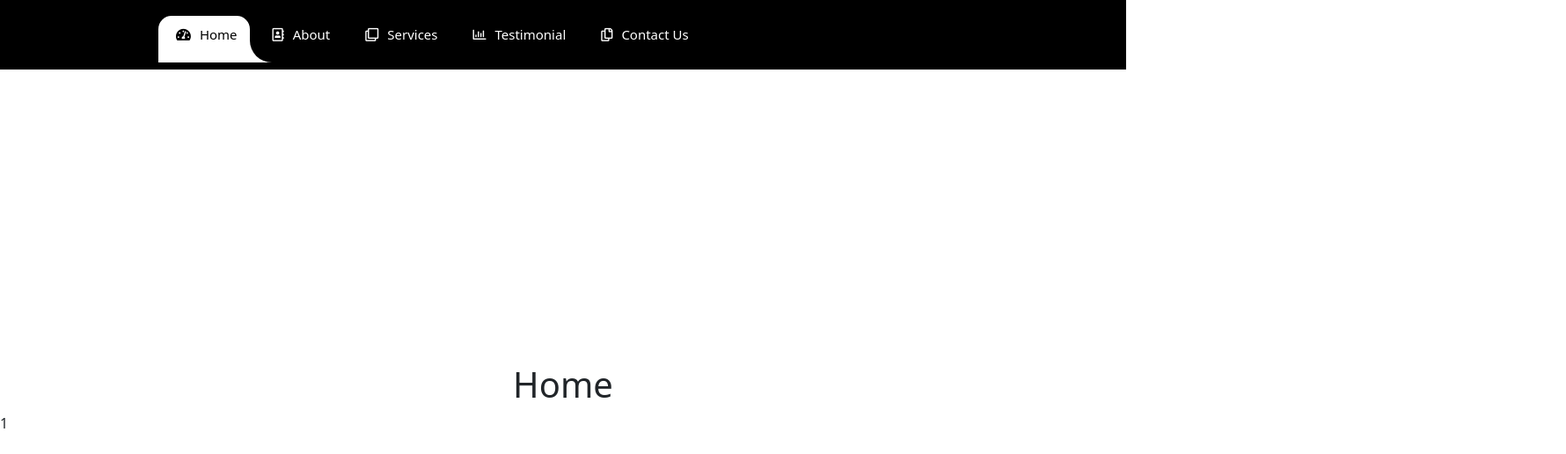
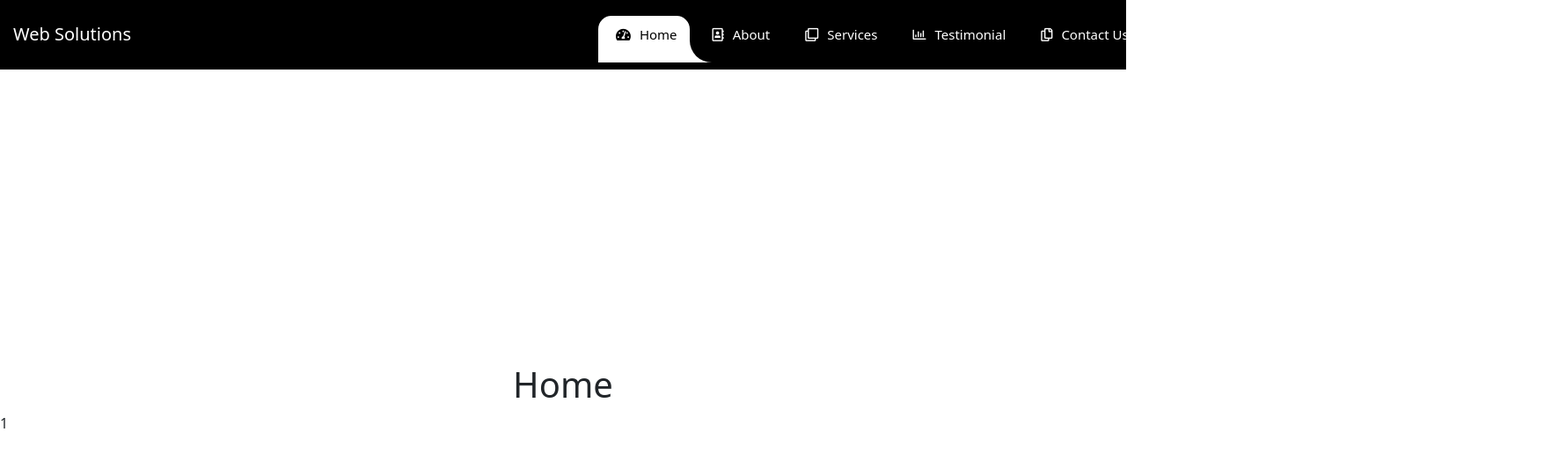
Before and after one commit to rameshmanepalli1234/yspm-songs, a React (Create React App) app: page / in a window 1280 px wide. Shown: the top 516 px of the page at 88% size, 1780 px wide, since content can reach past the window. Built offline with nearby package versions, Linux system fonts and the light colour scheme.

Commit message:
changed css

```diff
--- a/src/components/Navbar/Navbar.scss
+++ b/src/components/Navbar/Navbar.scss
@@ -17,7 +17,7 @@ i{
 
 .navbar-logo{
   padding: 15px;
-  color: #fff;
+  color: #fff !important;
   pointer-events: none;
 }
 
@@ -33,6 +33,7 @@ i{
 #navbarSupportedContent{
   overflow: hidden;
   position: relative;
+  left:500px;
 }
 
 #navbarSupportedContent ul{
```
